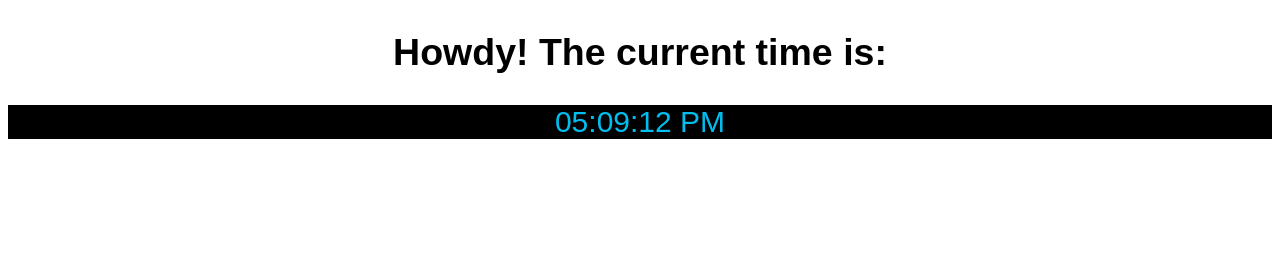
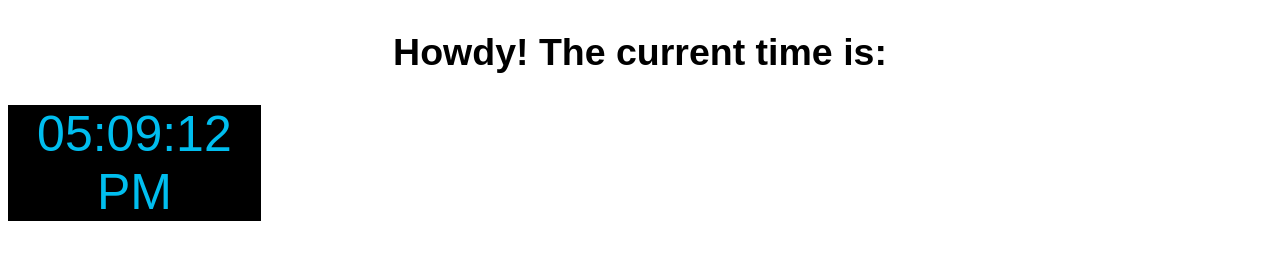
Before and after one commit to rad5200/Clock, a plain HTML site: page index.html in a window 1280 px wide. Drawn offline with Linux system fonts and the light colour scheme.

Commit message:
Update styles.css

```diff
--- a/styles.css
+++ b/styles.css
@@ -7,9 +7,10 @@
 #clock {
   text-align: center;
   font-family: sans-serif;
-  font-size: 30px;
+  font-size: 50px;
   color: #00beef;
   background-color: black;
-  padding: 0;
-  margin: 0;
+  padding: 10;
+  margin: 10;
+  width: 20%;
 }
```
